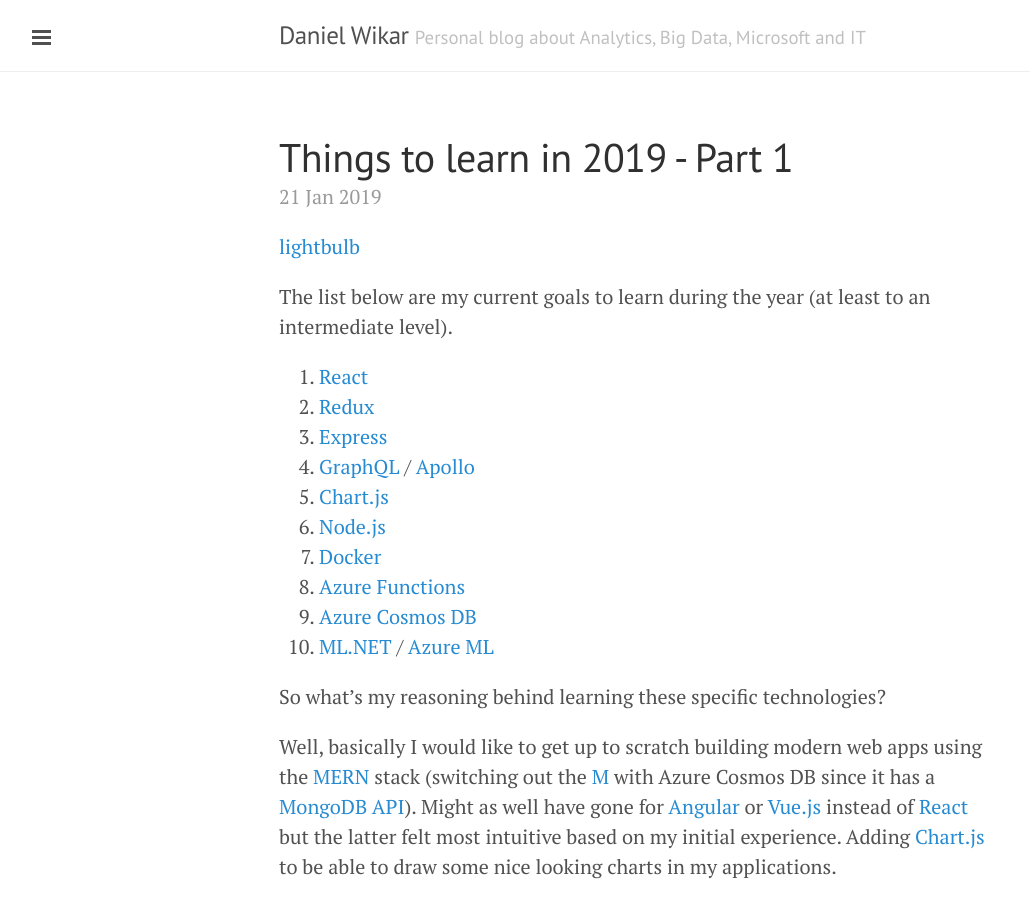
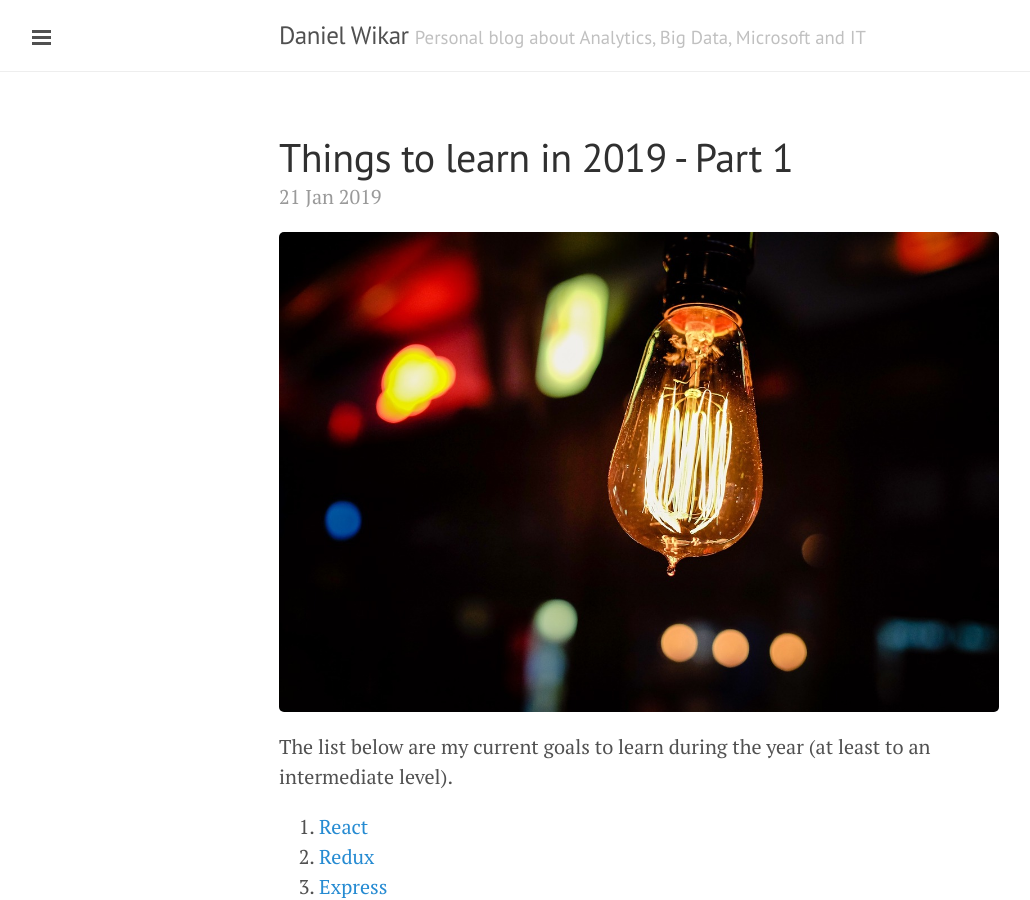
Before and after one commit to wikar/wikar.github.io, a Jekyll site: the page built from _posts/2019-01-21-things-to-learn-in-2019-p1.markdown, in a window 1280 px wide and 900 px high. Shown: the whole window, without its empty margins (1-1031 px from the left). Built offline with Jekyll 4.4.1, drawn with Linux system fonts in a browser that asks for light colours; comment, search, counter and statistics services are not loaded.

Commit message:
Update 2019-01-21-things-to-learn-in-2019-p1.markdown

```diff
--- a/_posts/2019-01-21-things-to-learn-in-2019-p1.markdown
+++ b/_posts/2019-01-21-things-to-learn-in-2019-p1.markdown
@@ -6,7 +6,7 @@
 categories: [Learning]
 ---
 
-[lightbulb](https://raw.githubusercontent.com/wikar/wikar.github.io/master/assets/images/2019-01-21-things-to-learn-in-2019-p1/lightbulb.jpg)
+![lightbulb](https://raw.githubusercontent.com/wikar/wikar.github.io/master/assets/images/2019-01-21-things-to-learn-in-2019-p1/lightbulb.jpg)
 
 The list below are my current goals to learn during the year (at least to an intermediate level).
 
```
